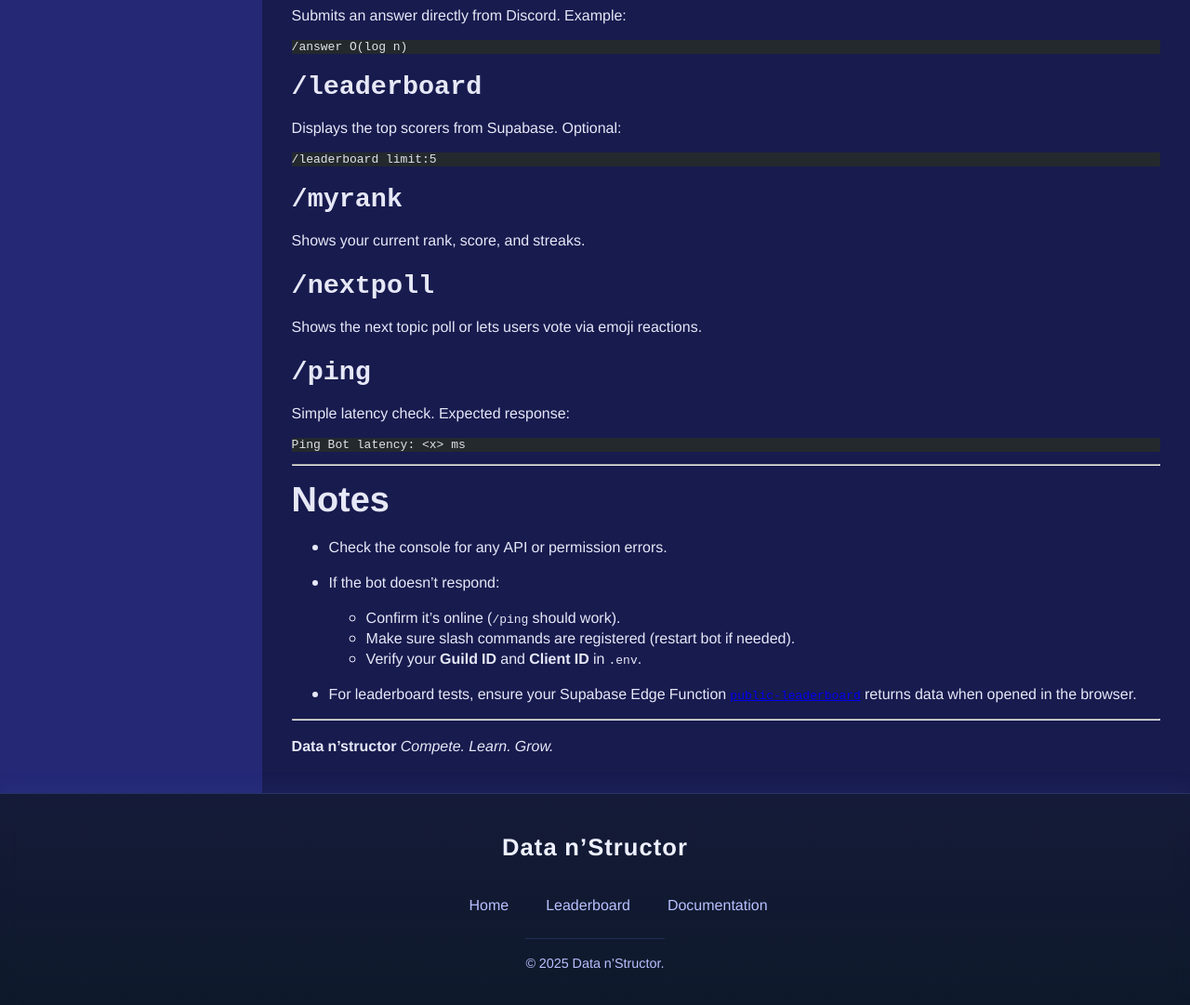
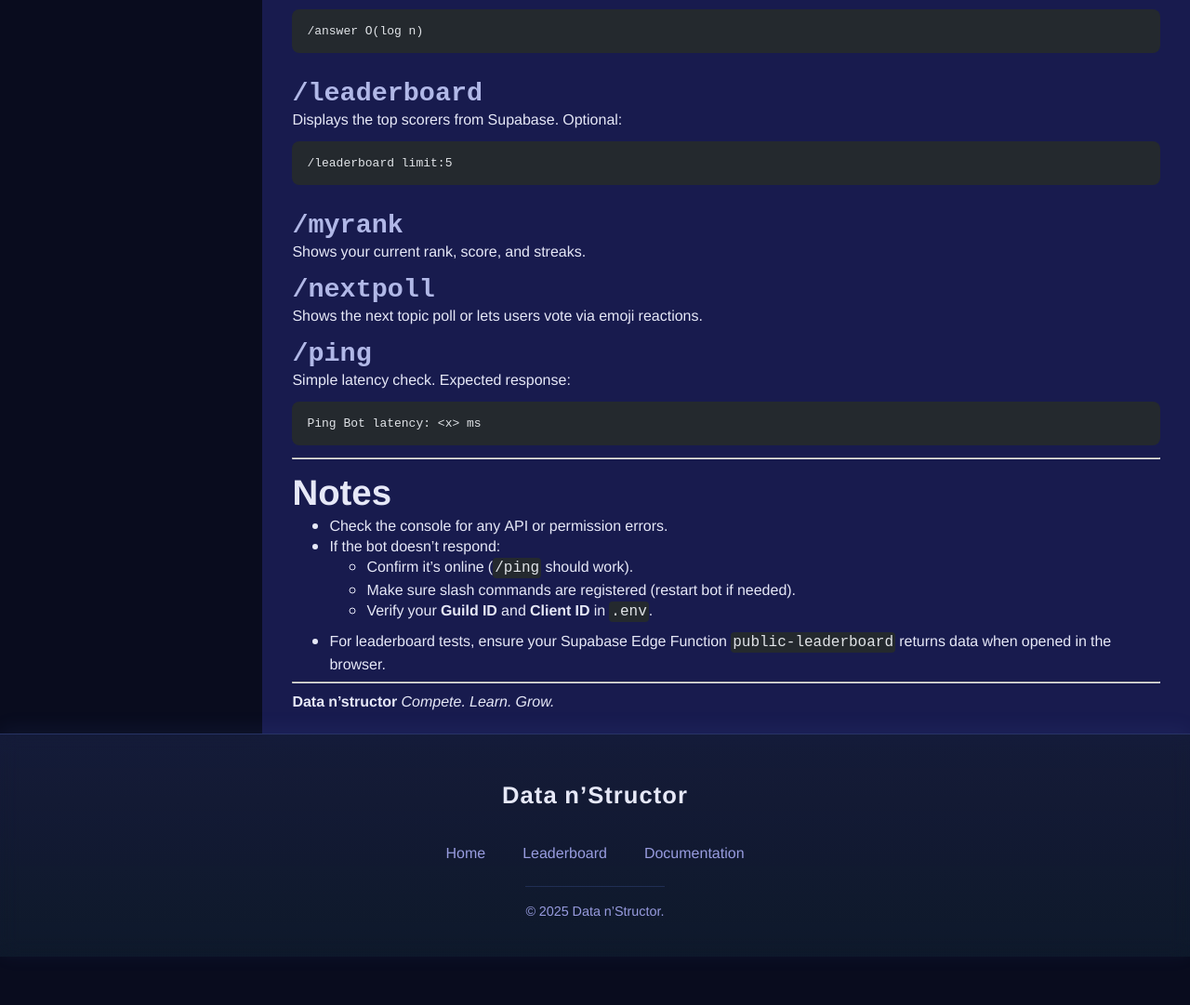
Before and after one commit to DiegoMars/SOSE-Hackathon, an Astro site in the folder website/: page /docs in a window 1280 px wide. Shown: the part 803-1884 px from the top of the page at 93% size. After the commit the page ends 1832 px from the top, so only its background shows below. Built offline with nearby package versions, Linux system fonts and the light colour scheme; Astro itself is replaced by a stand-in of ours; code samples lack their colours.

Commit message:
Added some finishing touches

```diff
--- a/website/src/components/global/footer.astro
+++ b/website/src/components/global/footer.astro
@@ -7,9 +7,9 @@ export const prerender = true;
   <div class="footer-inner">
     <h3 class="footer-title">Data n’Structor</h3>
     <nav class="footer-links">
-      <a href="#home">Home</a>
-      <a href="#leaderboard">Leaderboard</a>
-      <a href="#docs">Documentation</a>
+      <a href="/">Home</a>
+      <a href="/leaderboard">Leaderboard</a>
+      <a href="/docs">Documentation</a>
     </nav>
 
     <p class="footer-bottom">© 2025 Data n’Structor.</p>
@@ -17,18 +17,11 @@ export const prerender = true;
 </footer>
 
 <style>
-  :root {
-    --bg: #0b1020;
-    --txt: #eef1ff;
-    --muted: #b9c1ff;
-    --brand: #6c8cff;
-  }
-
   footer {
     background: linear-gradient(180deg, rgba(108,140,255,0.12), rgba(103,232,249,0.06));
     box-shadow: inset 0 1px 0 rgba(108,140,255,0.22), 0 -4px 22px rgba(108,140,255,0.08);
     backdrop-filter: blur(10px);
-    color: var(--txt);
+    color: var(--text);
     text-align: center;
     padding: 2.5rem 0;
   }
@@ -45,17 +38,9 @@ export const prerender = true;
   .footer-title {
     font-size: 1.6rem;
     font-weight: 700;
-    color: var(--txt);
+    color: var(--text);
     letter-spacing: 0.04em;
     margin: 0;
-  }
-
-  .footer-tagline {
-    font-size: 1rem;
-    color: #cdd3f7;
-    max-width: 52ch;
-    margin: 0 auto;
-    line-height: 1.6;
   }
 
   /* Navigation links */
@@ -65,20 +50,19 @@ export const prerender = true;
     align-items: center;
     gap: 2.5rem;
     margin-top: 0.5rem;
-    transform: translateX(25px); /* Slight shift to the right so it is aligned symmetrically under the title */
   }
 
   .footer-links a {
-    color: var(--muted);
+    color: var(--primary);
     text-decoration: none;
     font-size: 1rem;
     font-weight: 500;
     transition: color 0.25s ease, text-shadow 0.25s ease;
   }
 
-  /* Adds Subtle glow upon hovering */
+  /* Adds Subtle glow upon hovering. Diego: I personally don't like it but its on theme */
   .footer-links a:hover {
-    color: var(--brand);
+    color: var(--accent);
     text-shadow: 0 0 10px rgba(108,140,255,0.5), 0 0 18px rgba(108,140,255,0.35);
   }
 
@@ -86,7 +70,7 @@ export const prerender = true;
     border-top: 1px solid rgba(108,140,255,0.18);
     padding-top: 1rem;
     font-size: 0.9rem;
-    color: var(--muted);
+    color: var(--primary);
     margin: 0;
   }
 
@@ -99,10 +83,5 @@ export const prerender = true;
     .footer-title {
       font-size: 1.3rem;
     }
-
-    .footer-tagline {
-      font-size: 0.9rem;
-      max-width: 40ch;
-    }
   }
 </style>
--- a/website/src/components/global/header.astro
+++ b/website/src/components/global/header.astro
@@ -35,6 +35,7 @@ import Logo from "../../assets/Data n'structor.png";
     justify-content: center;
     padding: 1rem;
     background-color: var(--background);
+    border-bottom: 1px solid rgba(108,140,255,0.16);
   }
 
   .logo img{
--- a/website/src/components/heroLanding.astro
+++ b/website/src/components/heroLanding.astro
@@ -120,6 +120,10 @@ import Logo from "../assets/Data n'structor.png";
     margin: 0 0 1rem;
   }
 
+  .hero-landing__copy li {
+    color: var(--text-200);
+  }
+
   /* Adds underline under H1 */
   .hero-landing__copy h1 {
     position: relative;
@@ -159,7 +163,6 @@ import Logo from "../assets/Data n'structor.png";
      ========================= */
   .section {
     background: var(--background);
-    color: var(--text-200);
   }
 
   .section .wrap {
--- a/website/src/layouts/DocsLayout.astro
+++ b/website/src/layouts/DocsLayout.astro
@@ -11,7 +11,7 @@ export const prerender = true
   <meta charset="UTF-8" />
   <meta name="viewport" content="width=device-width, initial-scale=1.0" />
   <title>{title}</title>
-  <link rel="icon" type="image/x-icon" href="/temp.svg" />
+  <link rel="icon" type="image/x-icon" href="/Data n'structor.png" />
   <meta name="generator" content={Astro.generator} />
   <style is:global>
   @import url('https://fonts.googleapis.com/css?family=Noto%20Sans%20Old%20Italic:700|Noto%20Sans%20Old%20Italic:400');
@@ -110,11 +110,40 @@ export const prerender = true
   </main>
   <Footer>
   </Footer>
+  <script>
+    document.addEventListener("DOMContentLoaded", function () {
+      const anchorLinks = document.querySelectorAll('a[href^="#"]');
+      anchorLinks.forEach((link) => {
+        const targetId = link.getAttribute("href").substring(1);
+        const target = document.getElementById(targetId);
+
+        if (!target) return;
+        link.addEventListener("click", function () {
+          setTimeout(() => {
+            target.classList.add("flash");
+            setTimeout(() => {
+              target.classList.remove("flash");
+            }, 1000);
+          }, 500);
+        });
+      });
+    });
+  </script>
 </body>
 </html>
 
 <!-- Global is needed here to make it global -->
 <style is:global>
+@keyframes flash {
+  0% { background-color: transparent; }
+  30% { background-color: #ffffff1a; }
+  60% { background-color: #ffffff33; }
+  100% { background-color: transparent; }
+}
+.flash {
+  animation: flash 0.8s ease-in-out;
+}
+
 /*                        */
 /* Real Time Colors Stuff */
 /*                        */
@@ -148,5 +177,42 @@ h4 {font-size: 1.333rem; /* 21.28px */}
 /*                       */
 /* Markdown Fortamtting  */
 /*                       */
-
+h1 {
+  font-size: clamp(1.8rem, 3.6vw, 2.4rem);
+}
+h2 {
+  font-size: clamp(1.8rem, 3.6vw, 2.4rem);
+}
+h3 {
+  padding-top: 0.5rem;
+  color: var(--text-200);
+}
+p {
+  margin: 0;
+}
+pre {
+  padding: 1rem;
+}
+ul {
+  margin: 0 0 0.5rem;
+}
+pre {
+  border-radius: 0.5rem;
+}
+code span {
+  line-height: 1.5;
+  font-size: 1rem;
+}
+p code, li code {
+  line-height: 1.5;
+  font-size: 1rem;
+  background-color:#24292e;
+  color:#e1e4e8;
+  padding: 2px;
+  border-radius: 0.25rem;
+}
+a {
+  color: var(--accent-300);
+  text-decoration: none;
+}
 </style>
--- a/website/src/layouts/Layout.astro
+++ b/website/src/layouts/Layout.astro
@@ -10,7 +10,7 @@ import Footer from "../components/global/footer.astro";
   <meta charset="UTF-8" />
   <meta name="viewport" content="width=device-width, initial-scale=1.0" />
   <title>{title}</title>
-  <link rel="icon" type="image/x-icon" href="/temp.svg" />
+  <link rel="icon" type="image/x-icon" href="/Data n'structor.png" />
   <meta name="generator" content={Astro.generator} />
   <style is:global>
   @import url('https://fonts.googleapis.com/css?family=Noto%20Sans%20Old%20Italic:700|Noto%20Sans%20Old%20Italic:400');
--- a/website/src/pages/docs.astro
+++ b/website/src/pages/docs.astro
@@ -24,18 +24,30 @@ const headings = DocsMD.getHeadings().filter(heading => (heading.depth == 2 || h
   section {
     display: flex;
     flex-direction: row;
+    /* important: don't clip scrolling on the parent */
+    overflow: visible;
+    align-items: flex-start; /* so the sticky box uses its own height */
   }
 
   /* Heading stuff */
   .headings {
+    position: sticky;     /* make it stick */
+    top: 0;            /* offset from the top of the viewport */
     display: flex;
     flex-direction: column;
-    background-color: var(--primary-700);
+    background-color: var(--background);
+    border-right: 1px solid rgba(108,140,255,0.16);
     padding: 1.5rem;
     width: 20%;
+    max-height: calc(100vh - 2rem); /* ensure it can actually stick */
+    overflow: auto;                 /* scroll inside if content is tall */
+    z-index: 1;                     /* stay above main content if overlapping */
   }
   .headings a {
     text-decoration: none;
+  }
+  .headings a:hover {
+    text-decoration: underline;
   }
   .heading2 {
     margin-top: 1rem;
@@ -43,9 +55,10 @@ const headings = DocsMD.getHeadings().filter(heading => (heading.depth == 2 || h
   }
   .heading3 {
     margin-left: 1rem;
-    color: var(--secondary-200);
+    color: var(--text-200);
   }
 
+  /* Markdown wrapper */
   .wrapper {
     width: 80%;
     padding: 1.5rem 2rem;
```
Also changed, not shown: website/public/Data n'structor.png (added).
